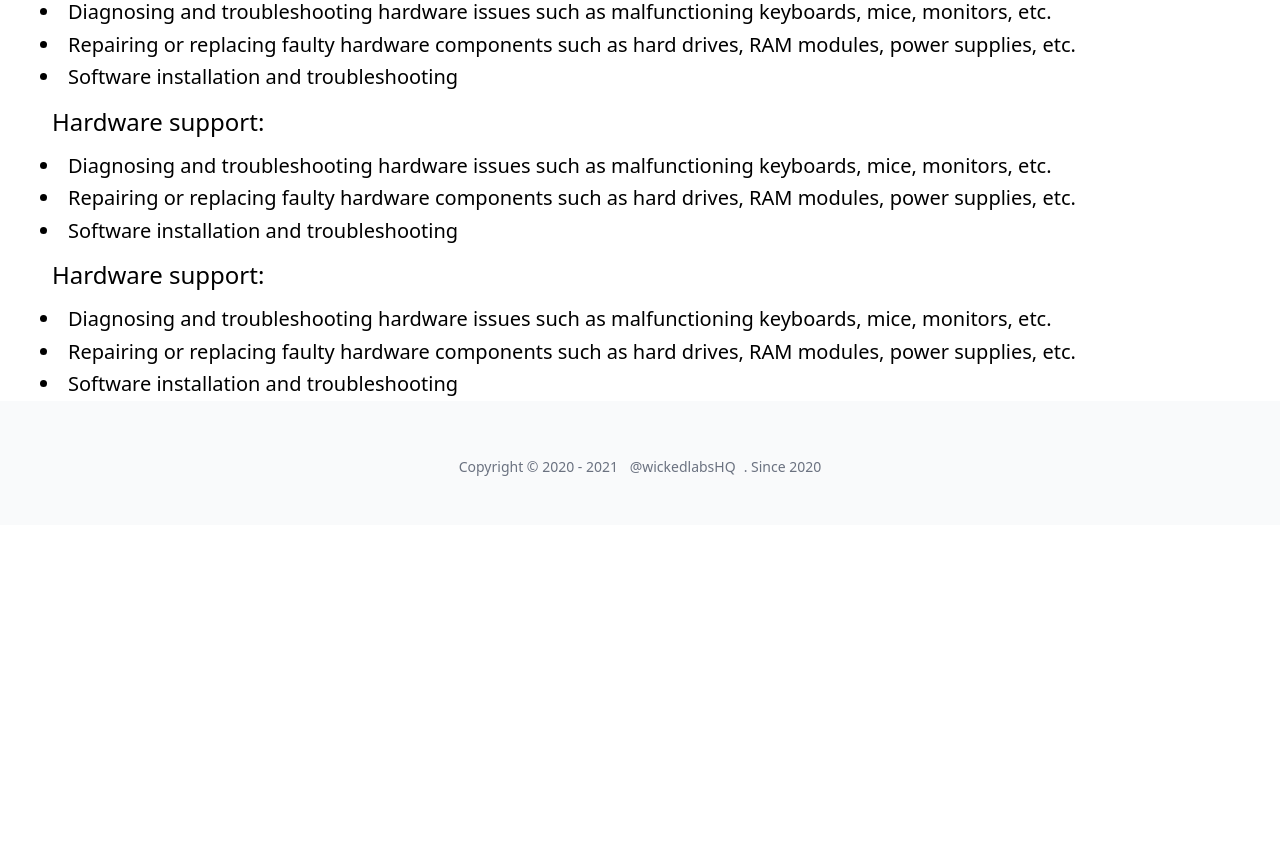
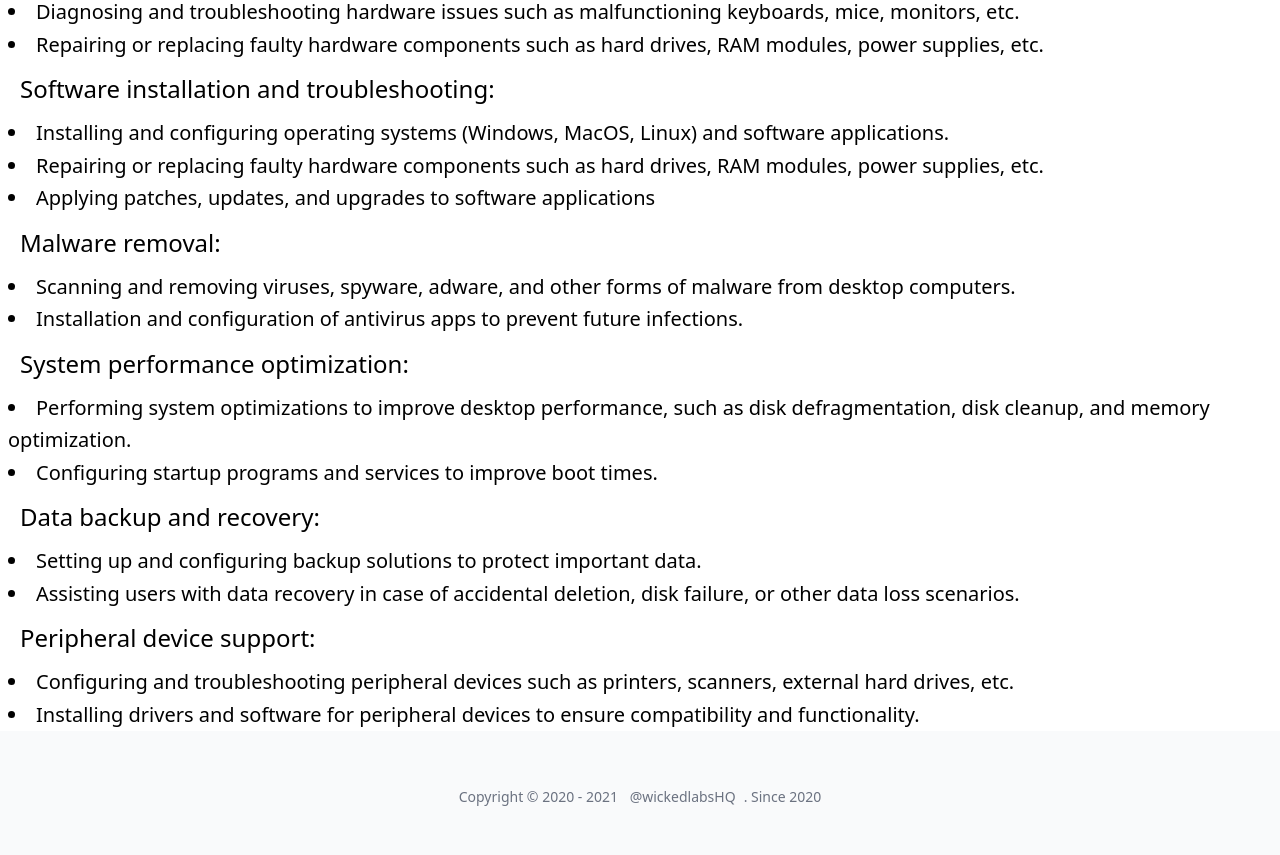
Before and after one commit to shanerwarner/vasailocal, a website: page public/desktopsupport.html in a window 1280 px wide. Shown: the part 699-1554 px from the top of the page. Before the commit the page ends 1224 px from the top, so only its background shows below. Drawn offline with Linux system fonts and the light colour scheme.

Commit message:
desktop support

```diff
--- a/public/desktopsupport.html
+++ b/public/desktopsupport.html
@@ -85,32 +85,52 @@
                         Desktop Support
                     </h1>
                     <p class="p-8 font-sans text-xl antialiased font-semibold leading-relaxed text-justify text-zinc-800">
-                        A Wide range of services aimed at maintaining and assisting users with their desktop computing environment. Here's a list of a few services that fall under desktop support:
+                        A Wide range of services aimed at maintaining and assisting users with their desktop computing environment. Here's a list of a few services that fall under desktop support
                     </p>
                 </div>
             </div>
         </section>
-        <div class="container mx-auto px-10 font-sans antialiased">
+        <div class="container mx-auto px-2 font-sans antialiased  ">
             <!-- Hardware Support -->
             <h1 class="text-2xl p-3">Hardware support:</h1>
             <ul class="list-disc text-xl font-normal leading-relaxed list-inside">
                 <li>Diagnosing and troubleshooting hardware issues such as malfunctioning keyboards, mice, monitors, etc.</li>
                 <li>Repairing or replacing faulty hardware components such as hard drives, RAM modules, power supplies, etc.</li>
-                <li>Software installation and troubleshooting</li>
                 <!-- ... -->
             </ul>
-            <h1 class="text-2xl p-3">Hardware support:</h1>
+            <h1 class="text-2xl p-3">Software installation and troubleshooting:</h1>
             <ul class="list-disc text-xl font-normal leading-relaxed list-inside">
-                <li>Diagnosing and troubleshooting hardware issues such as malfunctioning keyboards, mice, monitors, etc.</li>
+                <li>Installing and configuring operating systems (Windows, MacOS, Linux) and software applications.</li>
                 <li>Repairing or replacing faulty hardware components such as hard drives, RAM modules, power supplies, etc.</li>
-                <li>Software installation and troubleshooting</li>
+                <li>Applying patches, updates, and upgrades to software applications</li>
                 <!-- ... -->
             </ul>
-            <h1 class="text-2xl p-3">Hardware support:</h1>
+            <h1 class="text-2xl p-3">Malware removal:</h1>
             <ul class="list-disc text-xl font-normal leading-relaxed list-inside">
-                <li>Diagnosing and troubleshooting hardware issues such as malfunctioning keyboards, mice, monitors, etc.</li>
-                <li>Repairing or replacing faulty hardware components such as hard drives, RAM modules, power supplies, etc.</li>
-                <li>Software installation and troubleshooting</li>
+                <li>Scanning and removing viruses, spyware, adware, and other forms of malware from desktop computers.</li>
+                <li>Installation and configuration of antivirus apps to prevent future infections.</li>
+                <!-- ... -->
+            </ul>
+
+
+            <h1 class="text-2xl p-3">System performance optimization:</h1>
+            <ul class="list-disc text-xl font-normal leading-relaxed list-inside">
+                <li>Performing system optimizations to improve desktop performance, such as disk defragmentation, disk cleanup, and memory optimization.</li>
+                <li>Configuring startup programs and services to improve boot times.</li>
+                <!-- ... -->
+            </ul>
+
+            <h1 class="text-2xl p-3">Data backup and recovery:</h1>
+            <ul class="list-disc text-xl font-normal leading-relaxed list-inside">
+                <li>Setting up and configuring backup solutions to protect important data.</li>
+                <li>Assisting users with data recovery in case of accidental deletion, disk failure, or other data loss scenarios.</li>
+                <!-- ... -->
+            </ul>
+
+            <h1 class="text-2xl p-3">Peripheral device support:</h1>
+            <ul class="list-disc text-xl font-normal leading-relaxed list-inside">
+                <li>Configuring and troubleshooting peripheral devices such as printers, scanners, external hard drives, etc.</li>
+                <li>Installing drivers and software for peripheral devices to ensure compatibility and functionality.</li>
                 <!-- ... -->
             </ul>
 
```
Also changed, not shown: public/style.css.
